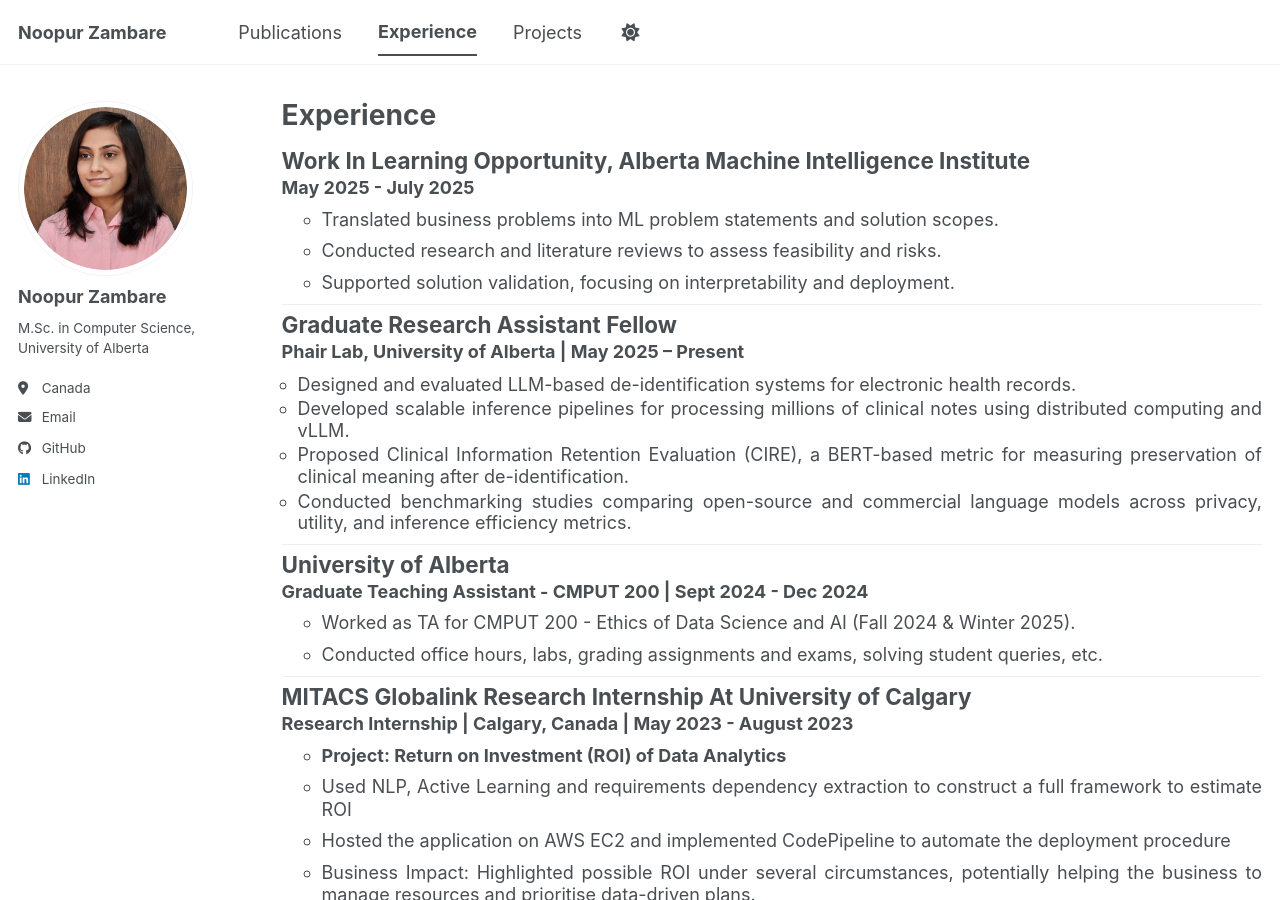
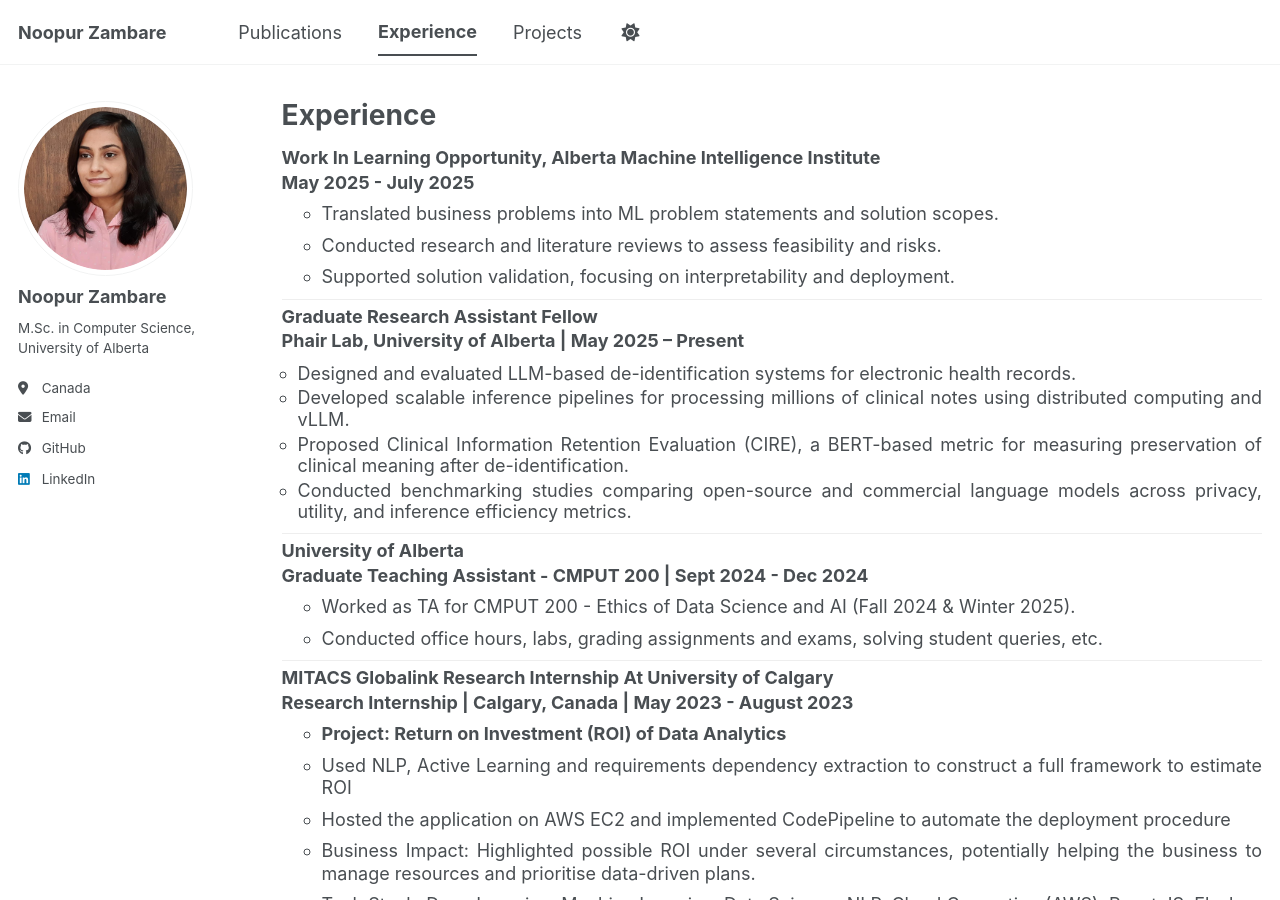
Before and after one commit to noopur-zambare/noopur-zambare.github.io, a Jekyll site: the page built from _pages/experience.html, in a window 1280 px wide and 900 px high. Built offline with Jekyll 4.4.1, drawn with Linux system fonts in a browser that asks for light colours; a script bundle is joined from its source files by our own code; library files that are not in the unit come from our copies.

Commit message:
experience updated

```diff
--- a/_pages/experience.html
+++ b/_pages/experience.html
@@ -15,9 +15,9 @@ author_profile: true
 
   <li style="margin-bottom: 10px;">
 
-    <h2 style="margin: 0 0 3px 0;">
+    <h3 style="margin: 0 0 3px 0;">
       {{ post.title }}
-    </h2>
+    </h3>
 
     <div style="margin: 0; line-height: 1.25;">
       {{ post.excerpt }}
```
